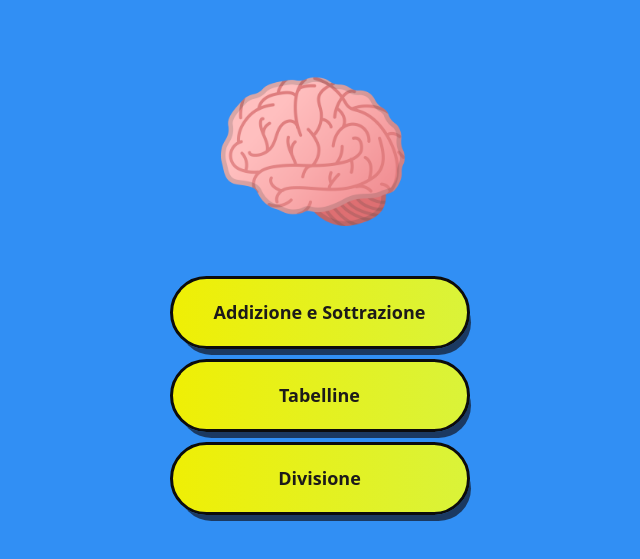
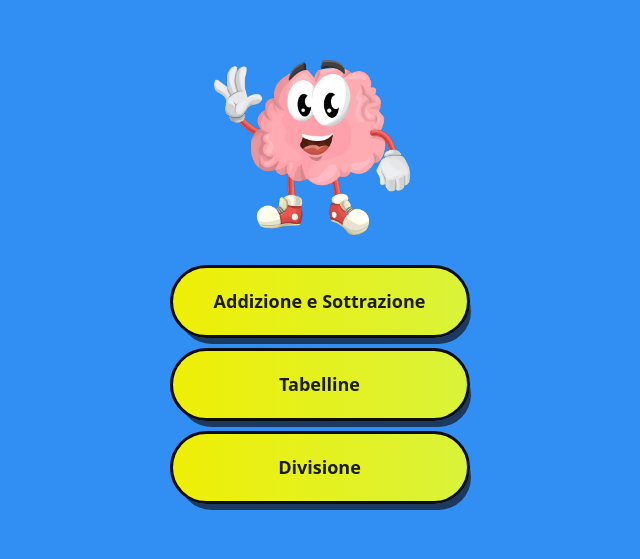
Before and after one commit to JorgeLuix/Matematica-Bambini, a plain HTML site: page options-game/index.html in a window 1280 px wide. Shown: the part 113-672 px from the top of the page, without its empty margins (328-968 px from the left). Drawn offline with nearby package versions, Linux system fonts and the light colour scheme; files that its build step writes are made by us from their sources; a web font is replaced by a local one.

Commit message:
modify image

```diff
--- a/options-game/index.html
+++ b/options-game/index.html
@@ -4,7 +4,7 @@
     <meta charset="UTF-8">
     <meta name="viewport" content="width=device-width, initial-scale=1.0">
     <link href="https://cdn.jsdelivr.net/npm/bootstrap@5.3.0-alpha3/dist/css/bootstrap.min.css" rel="stylesheet" integrity="sha384-KK94CHFLLe+nY2dmCWGMq91rCGa5gtU4mk92HdvYe+M/SXH301p5ILy+dN9+nJOZ" crossorigin="anonymous">
-    <title>Document</title>
+    <title>Opzioni</title>
     <link rel="stylesheet" href="/homepage/style.css">
     <link rel="stylesheet" href="/ContenutoGame/game.css">
     <link rel="stylesheet" href="style.css">
@@ -12,7 +12,7 @@
 <body>
     <div class="container d-flex flex-column w-100 vh-100 justify-content-center
     align-items-center m-auto">
-    <img class="w-25 mb-5" src="/image/R.png" alt="image">
+    <img class="w-25 mb-5" src="/image/brain-gba462a4d5_640.webp" alt="image">
         <div id="Page" class="container d-flex flex-column justify-content-center">
 
             <a href="../ContenutoGame/game.html" class="btn btn-success">Addizione e Sottrazione</a>
```
Also changed, not shown: image/brain-gba462a4d5_640.webp (added), image/cartoon-brain-clip-art-brain.jpg (added), image/question-mark-computer-icons-clip-art-others.jpg (deleted), image/ragazzo-del-bambino-con-il-segno-del-punto-interrogativo-77565138.webp (deleted), image/x1.jpg (deleted), image/x4.jpeg (deleted).
